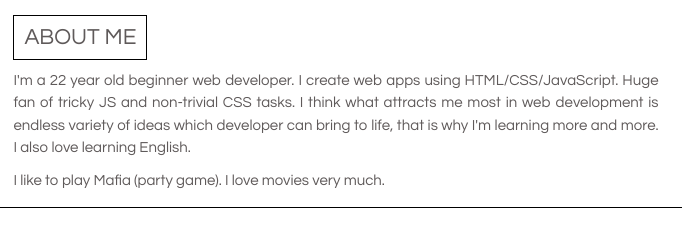
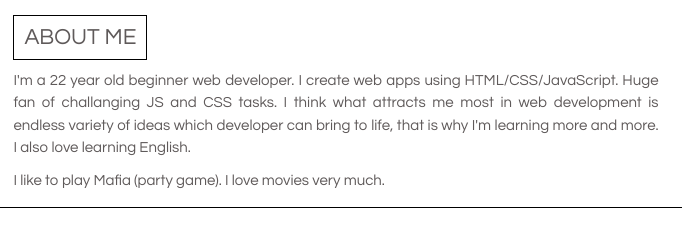
Before and after one commit to SeriousWhite/CV, a website: page index.html in a window 1280 px wide. Shown: the part 289-514 px from the top of the page, 304-986 px from the left. Drawn offline with Linux system fonts and the light colour scheme.

Commit message:
new commit

```diff
--- a/index.html
+++ b/index.html
@@ -26,10 +26,10 @@
         <h3>ABOUT ME</h3>
         <p>
           I'm a 22 year old beginner web developer. I create web apps using
-          HTML/CSS/JavaScript. Huge fan of tricky JS and non-trivial CSS tasks.
-          I think what attracts me most in web development is endless variety of
-          ideas which developer can bring to life, that is why I'm learning more
-          and more. I also love learning English.
+          HTML/CSS/JavaScript. Huge fan of challanging JS and CSS tasks. I think
+          what attracts me most in web development is endless variety of ideas
+          which developer can bring to life, that is why I'm learning more and
+          more. I also love learning English.
         </p>
         <p>I like to play Mafia (party game). I love movies very much.</p>
       </section>
```
